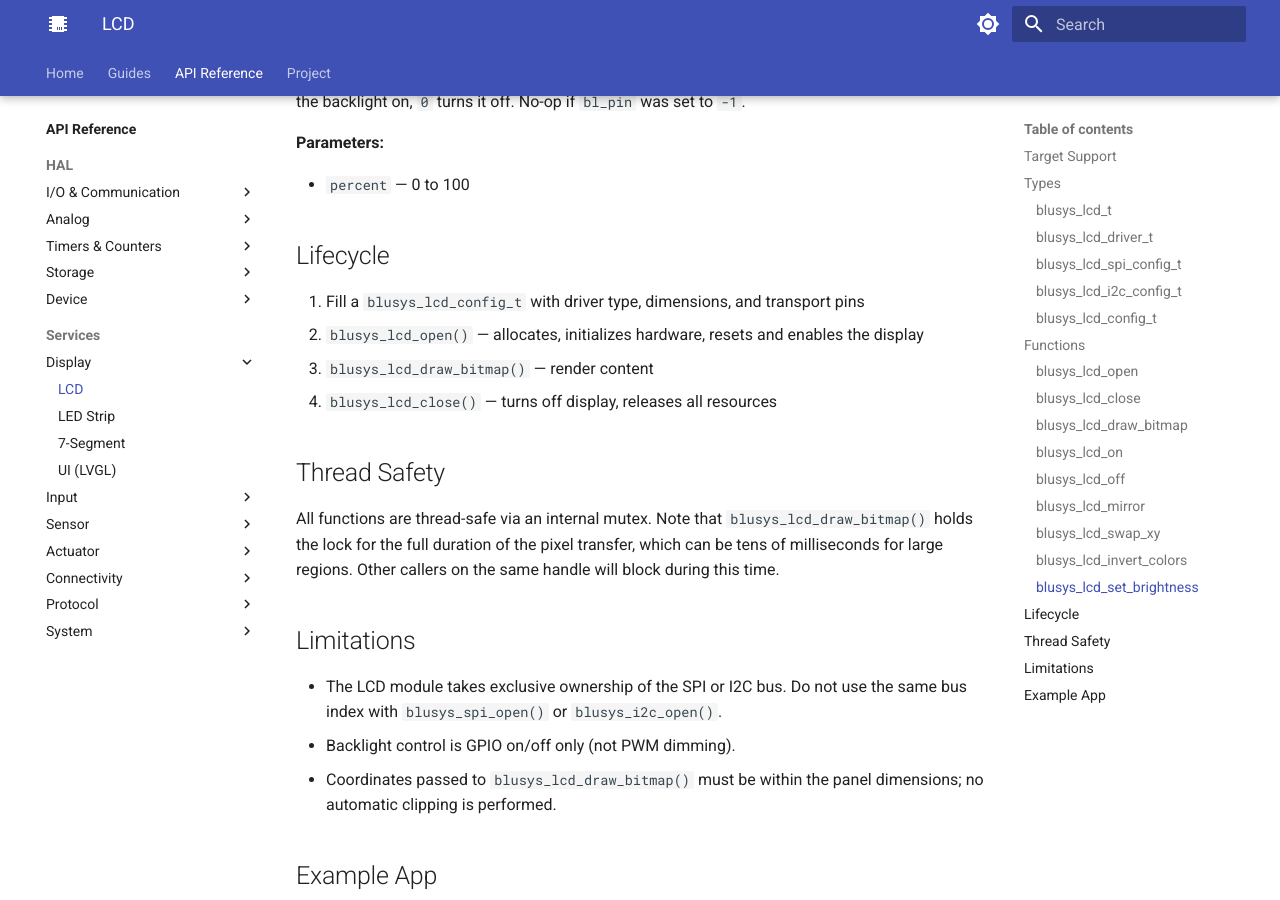
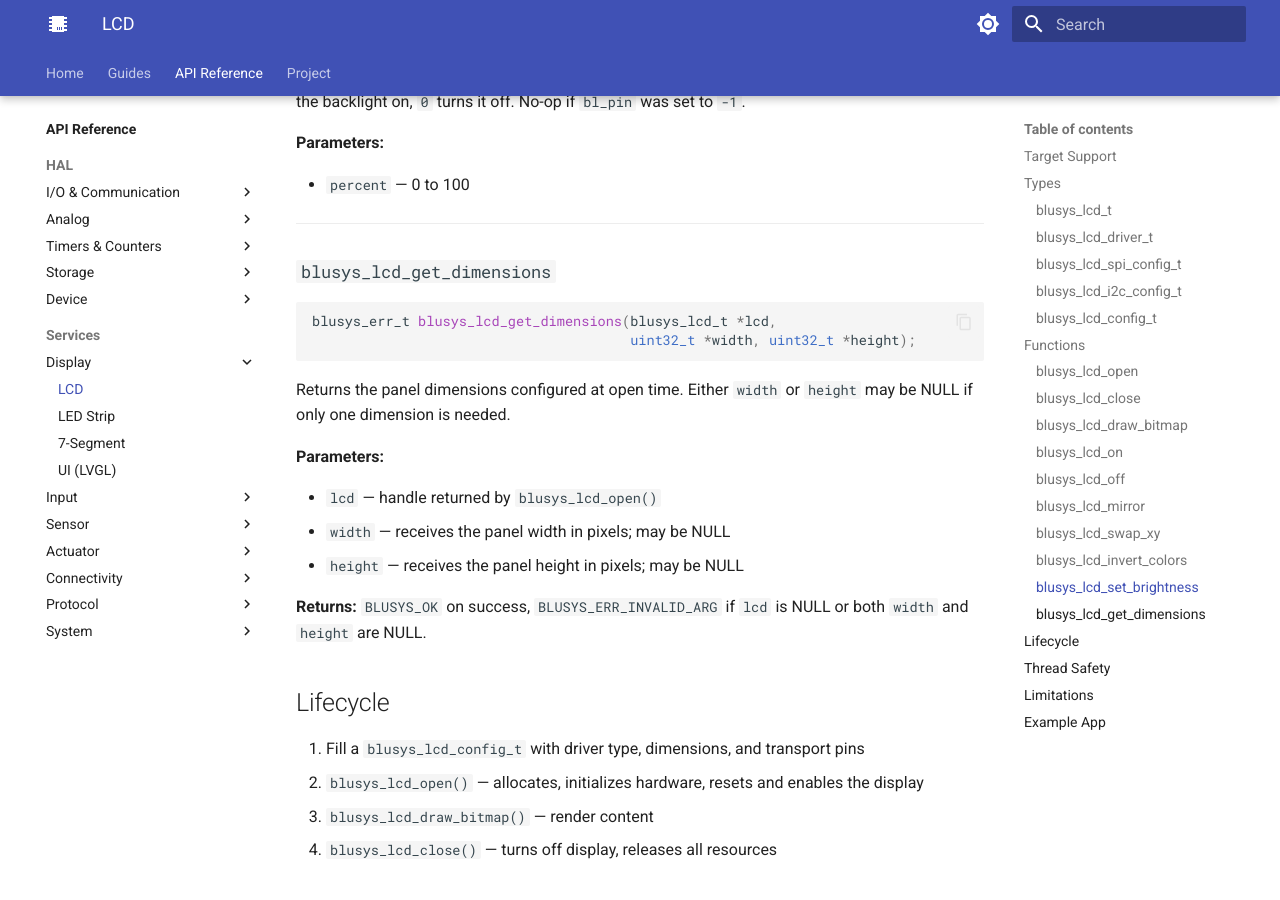
Before and after one commit to oguzkaganozt/blusys, an MkDocs documentation site: the page built from docs/modules/lcd.md, in a window 1280 px wide and 900 px high, scrolled down 4352 px. Built offline with MkDocs 1.6.1 and Material for MkDocs 9.7.7, drawn with Linux system fonts in a browser that asks for light colours.

Commit message:
Fix doc/code inconsistencies found in audit
- ble_gatt.h: add missing "or another BLE-owning module is already open"
  to blusys_ble_gatt_open() BLUSYS_ERR_INVALID_STATE return doc

- ble_gatt-basic.md: val_handle_out=NULL with F_NOTIFY is rejected by
  open() with BLUSYS_ERR_INVALID_ARG, not silently ignored

- wifi-prov-basic.md: fix minimal example — is_provisioned() requires
  the provisioning manager to be initialized, so it must be called after
  open(); update APIs Used note accordingly

- wifi_prov.md: blusys_wifi_prov_reset() can return translated ESP-IDF
  errors, not just BLUSYS_OK

- lcd.md: add missing blusys_lcd_get_dimensions() function documentation

Co-Authored-By: Claude Sonnet 4.6 <noreply@anthropic.com>

````diff
--- a/docs/modules/lcd.md
+++ b/docs/modules/lcd.md
@@ -196,6 +196,25 @@ Controls the backlight. The current implementation uses GPIO on/off: any `percen
 
 - `percent` — 0 to 100
 
+---
+
+### `blusys_lcd_get_dimensions`
+
+```c
+blusys_err_t blusys_lcd_get_dimensions(blusys_lcd_t *lcd,
+                                       uint32_t *width, uint32_t *height);
+```
+
+Returns the panel dimensions configured at open time. Either `width` or `height` may be NULL if only one dimension is needed.
+
+**Parameters:**
+
+- `lcd` — handle returned by `blusys_lcd_open()`
+- `width` — receives the panel width in pixels; may be NULL
+- `height` — receives the panel height in pixels; may be NULL
+
+**Returns:** `BLUSYS_OK` on success, `BLUSYS_ERR_INVALID_ARG` if `lcd` is NULL or both `width` and `height` are NULL.
+
 ## Lifecycle
 
 1. Fill a `blusys_lcd_config_t` with driver type, dimensions, and transport pins
````
Also changed, not shown: docs/guides/ble_gatt-basic.md (+1 -1 lines), docs/guides/wifi-prov-basic.md (+8 -6 lines), docs/modules/wifi_prov.md (+1 -1 lines), 1 other file.
